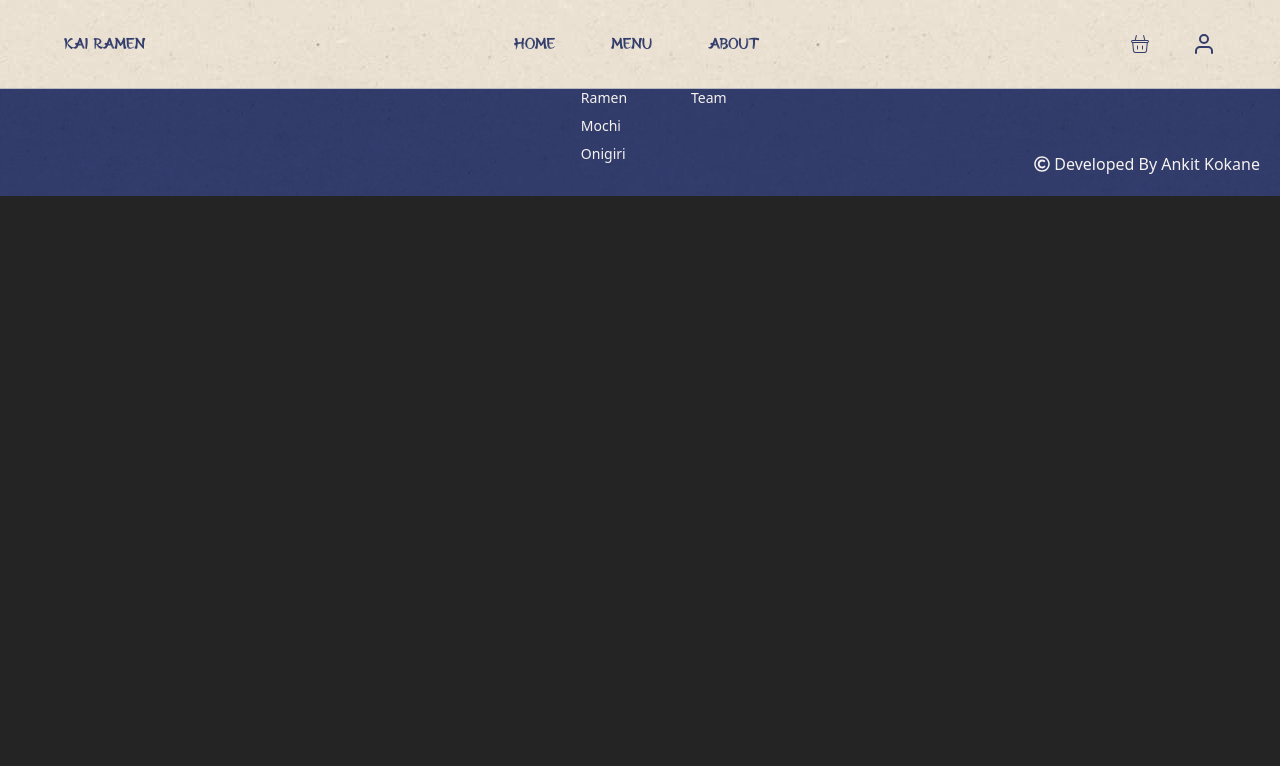
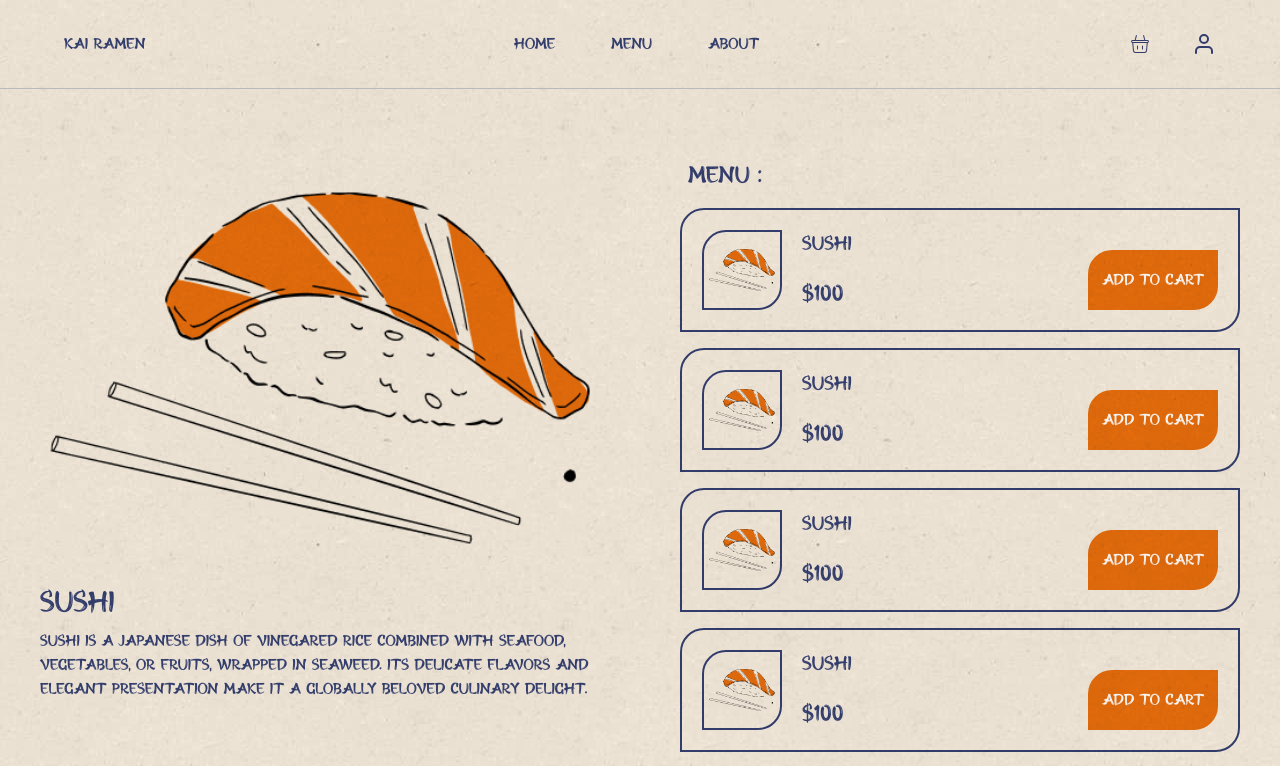
Before and after one commit to thedudeontitan/kai-ramen, a React (Vite) app: page /dish in a window 1280 px wide. Shown: the top 766 px of the page. Built offline with nearby package versions, Linux system fonts and the light colour scheme.

Commit message:
added base dish page

```diff
--- a/src/App.tsx
+++ b/src/App.tsx
@@ -4,6 +4,7 @@ import { BrowserRouter, Route, Routes } from "react-router-dom";
 import Home from "./pages/Home";
 import About from "./pages/About";
 import Footer from "./components/Footer";
+import Dish from "./pages/Dish";
 
 function App() {
   return (
@@ -13,6 +14,7 @@ function App() {
           <Routes>
             <Route path="/" element={<Home />} />
             <Route path="/about" element={<About />} />
+            <Route path="/dish" element={<Dish />} />
           </Routes>
           <Footer/>
         </BrowserRouter>
--- /dev/null
+++ b/src/pages/Dish.tsx
@@ -0,0 +1,76 @@
+interface dish {
+  name: string;
+  image: string;
+  description: string;
+  cost: string;
+}
+
+const menu: dish[] = [
+  {
+    name: "sushi",
+    image: "public/sushi.png",
+    description: "This is a sushi",
+    cost: "100",
+  },
+  {
+    name: "sushi",
+    image: "public/sushi.png",
+    description: "This is a sushi",
+    cost: "100",
+  },
+  {
+    name: "sushi",
+    image: "public/sushi.png",
+    description: "This is a sushi",
+    cost: "100",
+  },
+  {
+    name: "sushi",
+    image: "public/sushi.png",
+    description: "This is a sushi",
+    cost: "100",
+  },
+  {
+    name: "sushi",
+    image: "public/sushi.png",
+    description: "This is a sushi",
+    cost: "100",
+  },
+];
+
+export default function Dish() {
+  return (
+    <div className="flex lg:flex-row flex-col lg:pt-40 justify-center gap-x-20 pb-10">
+      <div className="flex flex-col">
+        <img src="public/sushi.png" alt="" className="lg:w-[70vh]" />
+        <div className="">
+          <p className="text-3xl mt-2">Sushi</p>
+          <p className="w-[70vh] mt-2">
+            Sushi is a Japanese dish of vinegared rice combined with seafood,
+            vegetables, or fruits, wrapped in seaweed. Its delicate flavors and
+            elegant presentation make it a globally beloved culinary delight.
+          </p>
+        </div>
+      </div>
+      <div className="flex flex-col gap-4 lg:w-[70vh]">
+        <p className="text-2xl ml-2">Menu :</p>
+        {menu.map((dish) => (
+          <div className="border-2 flex flex-row rounded-tl-3xl rounded-br-3xl border-[#333F72] p-5">
+            <img
+              src={dish.image}
+              alt=""
+              className="w-20 h-20 object-contain border-2 border-[#333F72] rounded-tl-3xl rounded-br-3xl p-1"
+            />
+            <div className="flex flex-col justify-between ">
+              <p className="text-xl ml-5">{dish.name}</p>
+              <p className="text-2xl ml-5">${dish.cost}</p>
+            </div>
+            <button className="bg-[#E56E0C] rounded-tl-3xl rounded-br-3xl text-white px-3 h-fit py-4 mt-auto ml-auto hover:bg-[#F3EDE1] border-2 border-[#E56E0C] hover:text-[#E56E0C] transition-all">
+              Add to cart
+            </button>
+          </div>
+        ))}
+      </div>
+    </div>
+  );
+}
```
